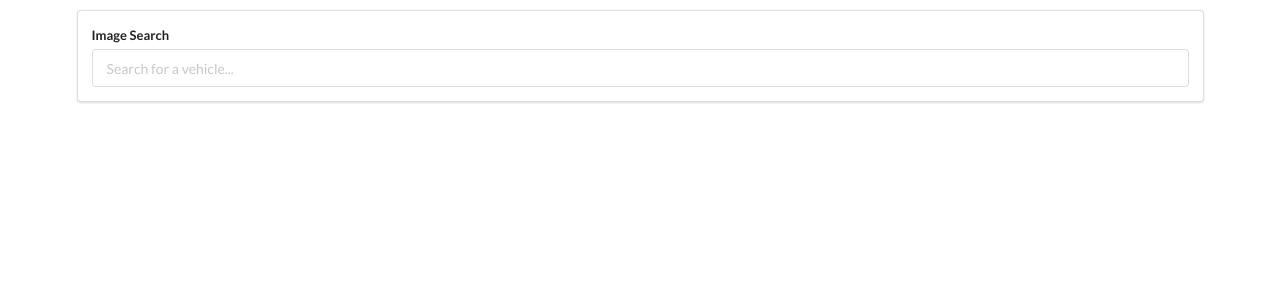
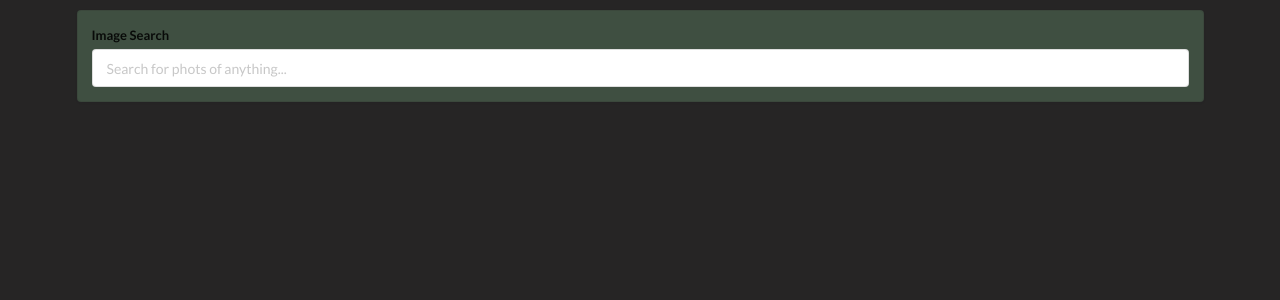
Before and after one commit to alejandrochang/Pics, a React (Create React App) app: page / in a window 1280 px wide. Shown: the top 300 px of the page. Built offline with nearby package versions, Linux system fonts and the light colour scheme.

Commit message:
css styling

```diff
--- a/src/components/App.js
+++ b/src/components/App.js
@@ -2,7 +2,6 @@ import React from 'react';
 import unsplash from "../api/unsplash";
 import SearchBar from './SearchBar';
 import ImageList from './ImageList';
-import ImageCard from './ImageCard';
 
 class App extends React.Component {
   constructor(props) {
--- a/src/components/ImageList.css
+++ b/src/components/ImageList.css
@@ -1,3 +1,7 @@
+body {
+  background-color: #262525;
+}
+
 .image-list {
   display: grid;
   grid-template-columns: repeat(auto-fill, minmax(250px, 1fr));
@@ -9,3 +13,8 @@
   width: 250px;
   /* grid-row-end: span 2; */
 }
+
+.ui.segment:first-child{
+  background-color: #3f4f41;
+  color: white;
+}
--- a/src/components/SearchBar.js
+++ b/src/components/SearchBar.js
@@ -22,7 +22,7 @@ class SearchBar extends React.Component {
               value={this.state.term}
               onChange={e => this.setState({ term: e.target.value })}
               type="text"
-              placeholder="Search for a vehicle..."
+              placeholder="Search for phots of anything..."
             />
           </div>
         </form>
```
